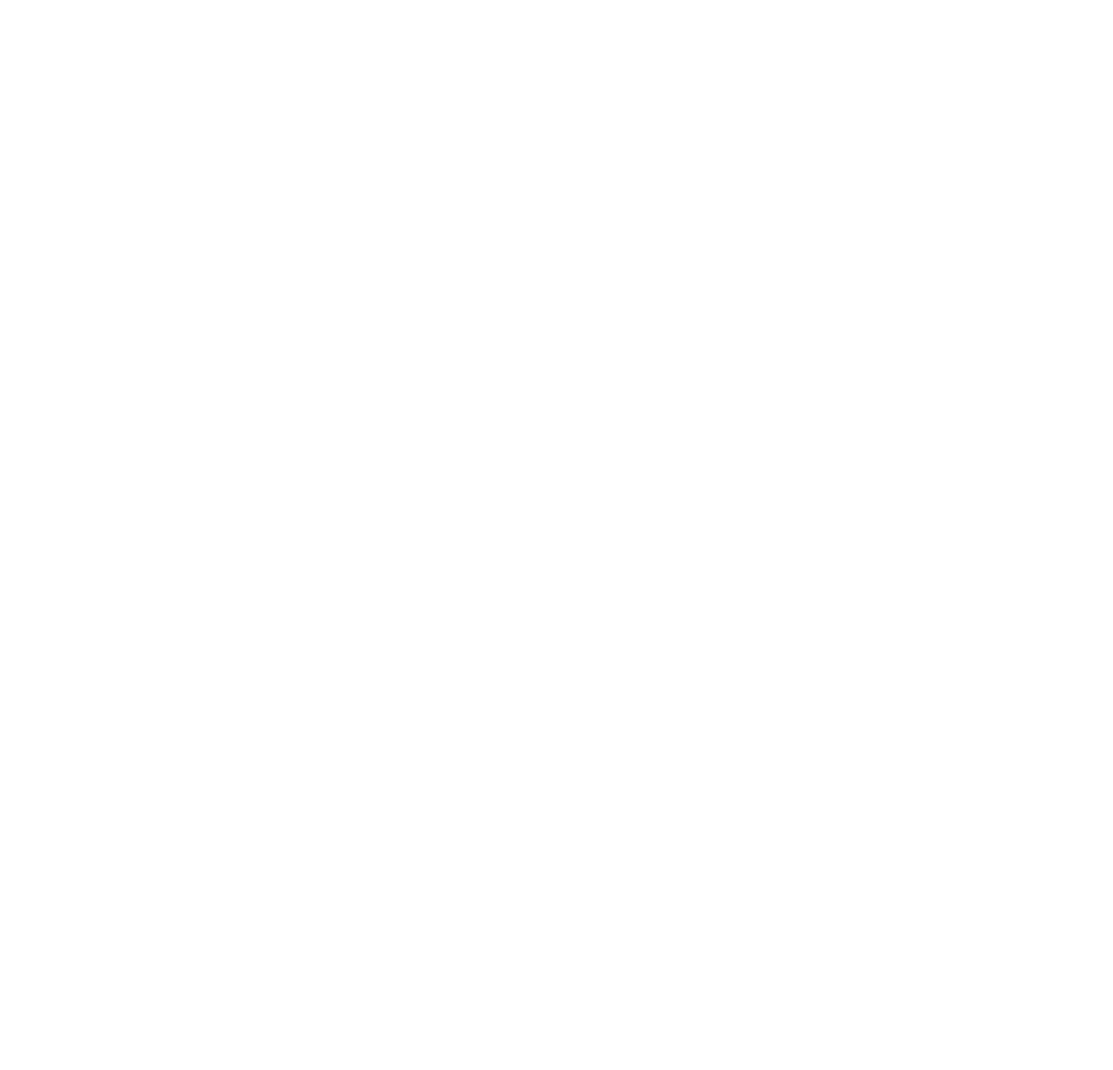
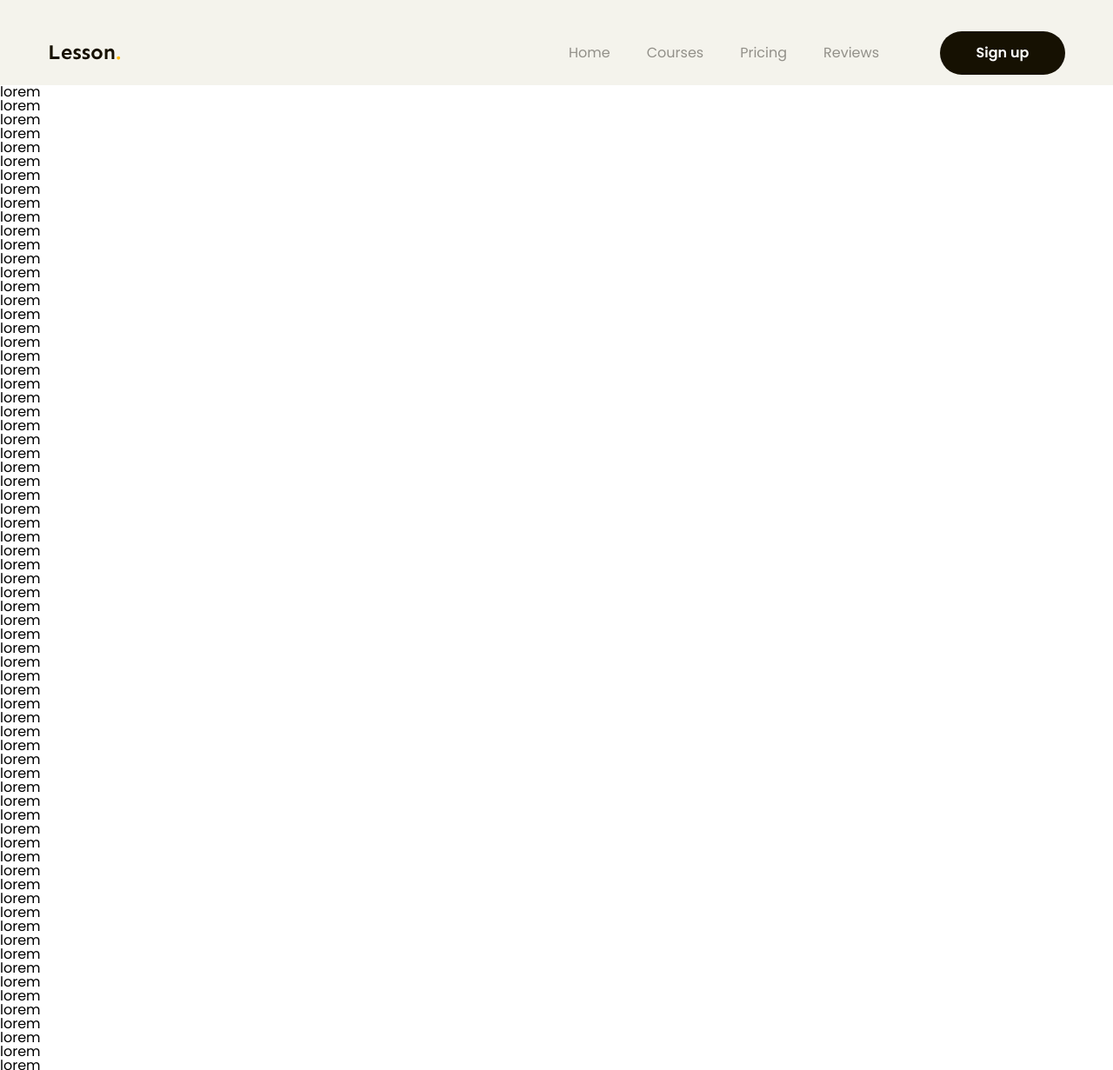
Before and after one commit to Khanh662006Q/Project-one, a plain HTML site: page index.html in a window 1280 px wide. Shown: the top 1231 px of the page at 87% size. Before the commit the page ends 800 px from the top, so only its background shows below. Drawn offline with Linux system fonts and the light colour scheme.

Commit message:
step 3 header

```diff
--- a/assets/css/style.css
+++ b/assets/css/style.css
@@ -1,6 +1,86 @@
+:root {
+  --font_text: "Poppins", sans-serif;
+  --font_title: "Sen", sans-serif;
+  --color_text: #929089;
+  --color_one: #ffb82b;
+  --color_two: #161102;
+}
 * {
   box-sizing: border-box;
 }
 html {
   font-size: 62.5%;
 }
+body {
+  font-size: 1.6rem;
+  font-family: var(--font_text);
+}
+/* ==================================common================================ */
+a {
+  text-decoration: none;
+  display: inline-block;
+}
+.main-content {
+  width: 1170px;
+  margin: 0 auto;
+  max-width: calc(100% - 60px);
+}
+.bttn {
+  min-width: 118px;
+  color: white;
+  background-color: var(--color_two);
+  padding: 0px 16px;
+  text-align: center;
+  line-height: 50px;
+  border-radius: 50px;
+  font-weight: 600;
+}
+/* ==================================header================================ */
+.header {
+  background-color: #f4f3ec;
+}
+.header.fixed {
+  position: sticky;
+  top: -24px;
+  z-index: 1000;
+}
+.header .body {
+  /* height: 1000px; */
+  padding: 36px 0px 12px;
+  display: flex;
+  align-items: center;
+}
+.header .nav {
+  margin-left: auto;
+}
+.header ul {
+  display: flex;
+}
+.header .nav a {
+  color: var(--color_text);
+  padding: 6px 21px;
+  position: relative;
+}
+.header .nav a:hover {
+  color: black;
+  text-shadow: 0.5px 0px 0px currentColor;
+}
+.header .nav a::after {
+  content: "";
+  position: absolute;
+  left: 0;
+  bottom: 0px;
+  width: 0;
+  height: 2px;
+  background-color: black;
+  transition: width 0.3s ease-in-out;
+}
+.header .nav a:hover::after {
+  width: 100%;
+}
+.header .bttn_sign_up {
+  min-width: 144px;
+}
+.action {
+  margin-left: 49px;
+}
--- a/index.html
+++ b/index.html
@@ -5,8 +5,151 @@
     <meta name="viewport" content="width=device-width, initial-scale=1.0" />
     <!-- reset css -->
     <link rel="stylesheet" href="./assets/css/reset.css" />
+    <!-- embed font -->
+    <link rel="preconnect" href="https://fonts.googleapis.com" />
+    <link rel="preconnect" href="https://fonts.gstatic.com" crossorigin />
+    <link
+      href="https://fonts.googleapis.com/css2?family=Poppins:ital,wght@0,100;0,200;0,300;0,400;0,500;0,600;0,700;0,800;0,900;1,100;1,200;1,300;1,400;1,500;1,600;1,700;1,800;1,900&family=Sen:wght@400..800&display=swap"
+      rel="stylesheet"
+    />
+    <link rel="preconnect" href="https://fonts.googleapis.com" />
+    <link rel="preconnect" href="https://fonts.gstatic.com" crossorigin />
+    <link
+      href="https://fonts.googleapis.com/css2?family=Poppins:ital,wght@0,100;0,200;0,300;0,400;0,500;0,600;0,700;0,800;0,900;1,100;1,200;1,300;1,400;1,500;1,600;1,700;1,800;1,900&family=Sen:wght@400..800&display=swap"
+      rel="stylesheet"
+    />
+    <!-- style css -->
     <link rel="stylesheet" href="assets/css/style.css" />
     <title>Figma to HTML</title>
   </head>
-  <body></body>
+  <body>
+    <header class="header fixed">
+      <div class="main-content">
+        <div class="body">
+          <a href="/"
+            ><img src="./assets/img/Logo.svg" alt="Lesson" class="logo"
+          /></a>
+          <nav class="nav">
+            <ul>
+              <li>
+                <a href="#!">Home</a>
+              </li>
+              <li>
+                <a href="#!">Courses</a>
+              </li>
+              <li>
+                <a href="#!">Pricing</a>
+              </li>
+              <li>
+                <a href="#!">Reviews</a>
+              </li>
+            </ul>
+          </nav>
+          <div class="action">
+            <a class="bttn bttn_sign_up" href="#!">Sign up</a>
+          </div>
+        </div>
+      </div>
+    </header>
+    <p>lorem</p>
+    <p>lorem</p>
+    <p>lorem</p>
+    <p>lorem</p>
+    <p>lorem</p>
+    <p>lorem</p>
+    <p>lorem</p>
+    <p>lorem</p>
+    <p>lorem</p>
+    <p>lorem</p>
+    <p>lorem</p>
+    <p>lorem</p>
+    <p>lorem</p>
+    <p>lorem</p>
+    <p>lorem</p>
+    <p>lorem</p>
+    <p>lorem</p>
+    <p>lorem</p>
+    <p>lorem</p>
+    <p>lorem</p>
+    <p>lorem</p>
+    <p>lorem</p>
+    <p>lorem</p>
+    <p>lorem</p>
+    <p>lorem</p>
+    <p>lorem</p>
+    <p>lorem</p>
+    <p>lorem</p>
+    <p>lorem</p>
+    <p>lorem</p>
+    <p>lorem</p>
+    <p>lorem</p>
+    <p>lorem</p>
+    <p>lorem</p>
+    <p>lorem</p>
+    <p>lorem</p>
+    <p>lorem</p>
+    <p>lorem</p>
+    <p>lorem</p>
+    <p>lorem</p>
+    <p>lorem</p>
+    <p>lorem</p>
+    <p>lorem</p>
+    <p>lorem</p>
+    <p>lorem</p>
+    <p>lorem</p>
+    <p>lorem</p>
+    <p>lorem</p>
+    <p>lorem</p>
+    <p>lorem</p>
+    <p>lorem</p>
+    <p>lorem</p>
+    <p>lorem</p>
+    <p>lorem</p>
+    <p>lorem</p>
+    <p>lorem</p>
+    <p>lorem</p>
+    <p>lorem</p>
+    <p>lorem</p>
+    <p>lorem</p>
+    <p>lorem</p>
+    <p>lorem</p>
+    <p>lorem</p>
+    <p>lorem</p>
+    <p>lorem</p>
+    <p>lorem</p>
+    <p>lorem</p>
+    <p>lorem</p>
+    <p>lorem</p>
+    <p>lorem</p>
+    <p>lorem</p>
+    <p>lorem</p>
+    <p>lorem</p>
+    <p>lorem</p>
+    <p>lorem</p>
+    <p>lorem</p>
+    <p>lorem</p>
+    <p>lorem</p>
+    <p>lorem</p>
+    <p>lorem</p>
+    <p>lorem</p>
+    <p>lorem</p>
+    <p>lorem</p>
+    <p>lorem</p>
+    <p>lorem</p>
+    <p>lorem</p>
+    <p>lorem</p>
+    <p>lorem</p>
+    <p>lorem</p>
+    <p>lorem</p>
+    <p>lorem</p>
+    <p>lorem</p>
+    <p>lorem</p>
+    <p>lorem</p>
+    <p>lorem</p>
+    <p>lorem</p>
+    <p>lorem</p>
+    <p>lorem</p>
+    <p>lorem</p>
+    <p>lorem</p>
+  </body>
 </html>
```
Also changed, not shown: assets/img/Logo.svg (added), 3 other files.
